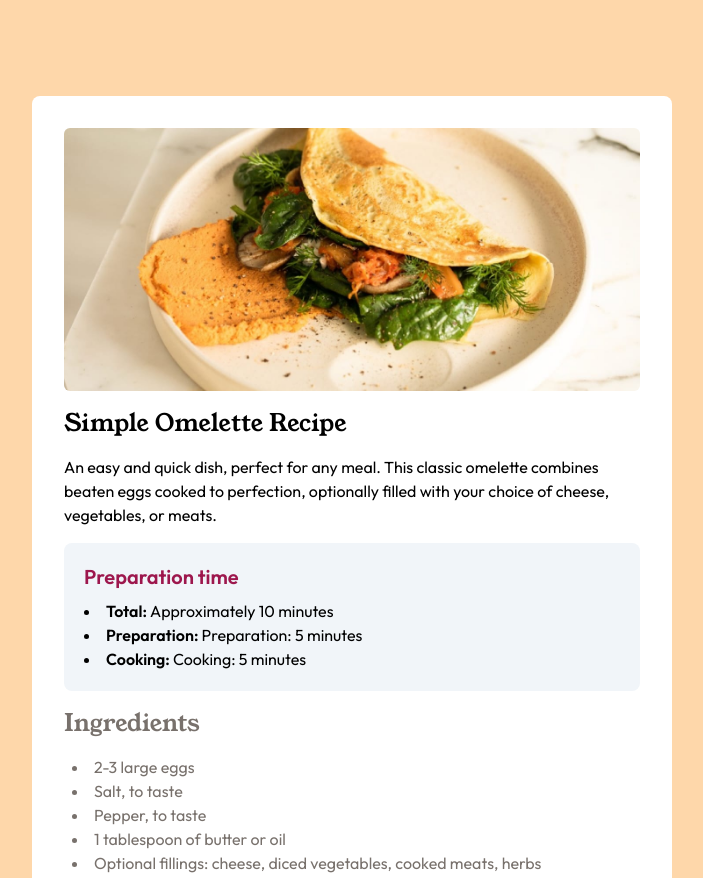
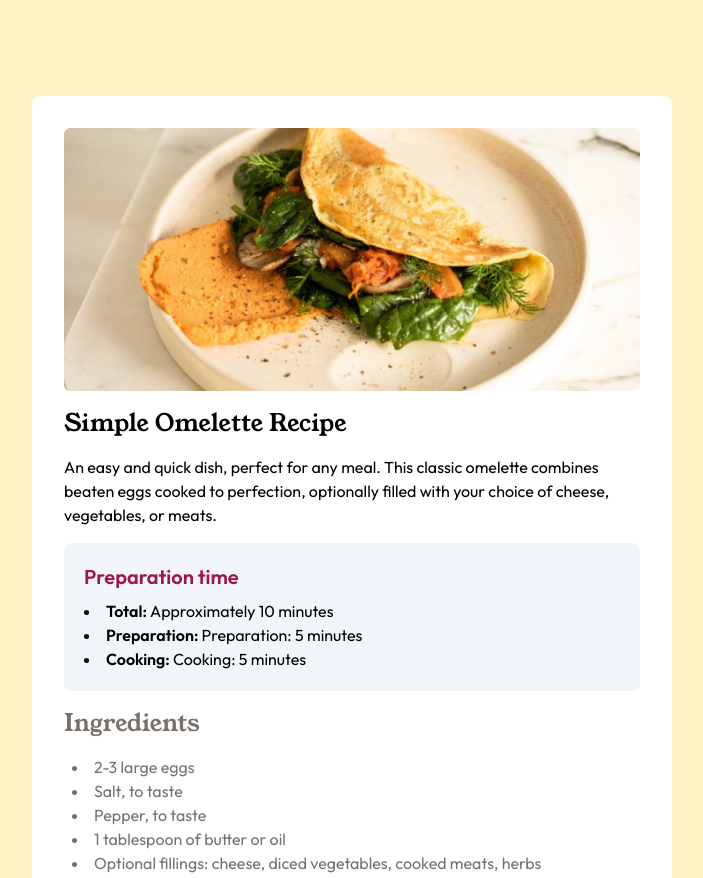
Before and after one commit to ashrafulbinharun/Recipe_Page, a website: page index.html in a window 1280 px wide. Shown: the top 878 px of the page, without its empty margins (288-991 px from the left). Drawn offline with Linux system fonts and the light colour scheme.

Commit message:
some fixes

```diff
--- a/index.html
+++ b/index.html
@@ -12,7 +12,7 @@
 
 <body>
     <main>
-        <div class="bg-orange-200 md:py-24">
+        <div class="bg-amber-100 md:py-24">
             <div class="flex items-center justify-center">
                 <div class="p-5 bg-white rounded-lg md:px-8 md:pt-8 md:pb-2 md:w-1/2">
                     <section>
```
